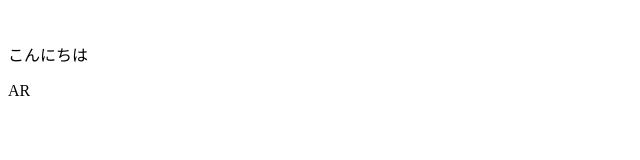
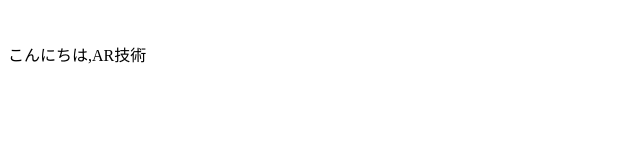
Before and after one commit to mkk-0302/mkk-8.github.io, a plain HTML site: page index.html in a window 1280 px wide. Shown: the whole page, without its empty margins (0-640 px from the left). Drawn offline with Linux system fonts and the light colour scheme.

Commit message:
Update index.html

```diff
--- a/index.html
+++ b/index.html
@@ -6,7 +6,6 @@
     <title>総合制作実習</title>
 </head>
 <body>
-    <p>こんにちは</p>
-  <p>AR</p>
+    <p>こんにちは,AR技術</p>
 </body>
 </html>
```
